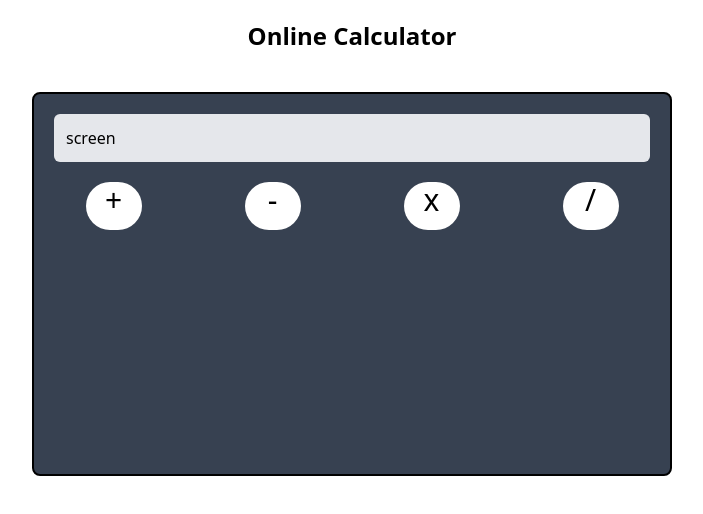
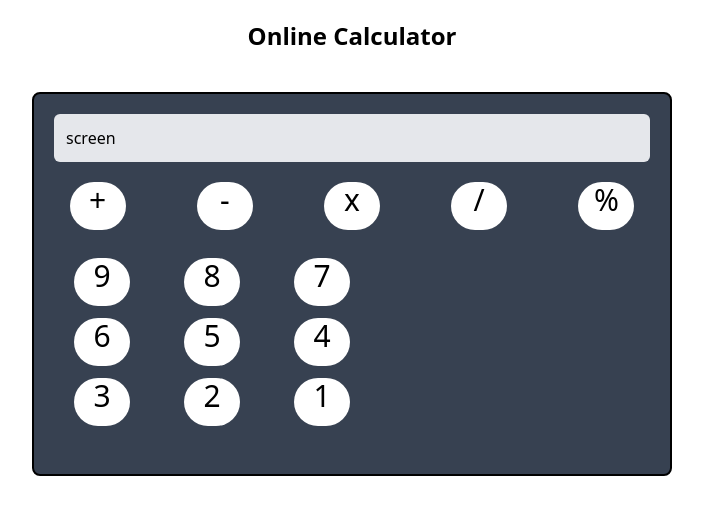
Before and after one commit to letdeeseecode/Simple-Calculator, a plain HTML site: page src/index.html in a window 1280 px wide. Shown: the whole page, without its empty margins (288-991 px from the left). Drawn offline with nearby package versions, Linux system fonts and the light colour scheme.

Commit message:
Updated index.html
added number buttons and percentage operator

```diff
--- a/src/index.html
+++ b/src/index.html
@@ -23,6 +23,7 @@
             <div class="bg-gray-200 h-12 border-black rounded-md p-3 mx-5 my-5">
                 <p>screen</p>
             </div>
+            <!--Screen-->
 
             <!--operators-->
             <div class = "flex justify-around">
@@ -46,11 +47,58 @@
                         <h2 class = " text-bold font-sans text-3xl text-center">/</h2>
                     </div>
                 </button>
+                <button>
+                    <div class = "bg-white h-12 w-14  rounded-full" >
+                        <h2 class = " text-bold font-sans text-3xl text-center">%</h2>
+                    </div>
+                </button>
             </div>
+            <!--operators-->
 
             <!--numbers-->
-            <div class = "">
-
+            <div class = "grid grid-cols-3 my-7 gap-3 w-1/2 mx-10">
+                <button>
+                    <div class = "bg-white h-12 w-14  rounded-full" >
+                        <h2 class = " text-bold font-sans text-3xl text-center">9</h2>
+                    </div>
+                </button>
+                 <button>
+                    <div class = "bg-white h-12 w-14  rounded-full" >
+                        <h2 class = " text-bold font-sans text-3xl text-center">8</h2>
+                    </div>
+                </button>
+                 <button>
+                    <div class = "bg-white h-12 w-14  rounded-full" >
+                        <h2 class = " text-bold font-sans text-3xl text-center">7</h2>
+                    </div>
+                </button>
+                 <button>
+                    <div class = "bg-white h-12 w-14  rounded-full" >
+                        <h2 class = " text-bold font-sans text-3xl text-center">6</h2>
+                    </div>
+                </button>
+                 <button>
+                    <div class = "bg-white h-12 w-14  rounded-full" >
+                        <h2 class = " text-bold font-sans text-3xl text-center">5</h2>
+                    </div>
+                </button>
+                 <button>
+                    <div class = "bg-white h-12 w-14  rounded-full" >
+                        <h2 class = " text-bold font-sans text-3xl text-center">4</h2>
+                    </div>
+                </button> <button>
+                    <div class = "bg-white h-12 w-14  rounded-full" >
+                        <h2 class = " text-bold font-sans text-3xl text-center">3</h2>
+                    </div>
+                </button> <button>
+                    <div class = "bg-white h-12 w-14  rounded-full" >
+                        <h2 class = " text-bold font-sans text-3xl text-center">2</h2>
+                    </div>
+                </button> <button>
+                    <div class = "bg-white h-12 w-14  rounded-full" >
+                        <h2 class = " text-bold font-sans text-3xl text-center">1</h2>
+                    </div>
+                </button>
             </div>
         </div>
 
```
